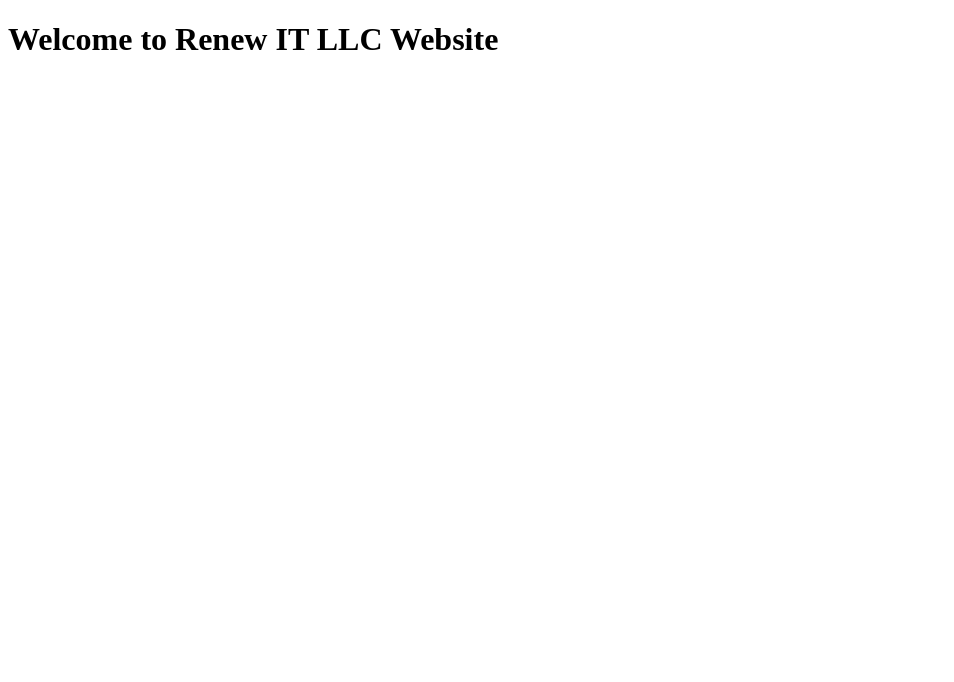
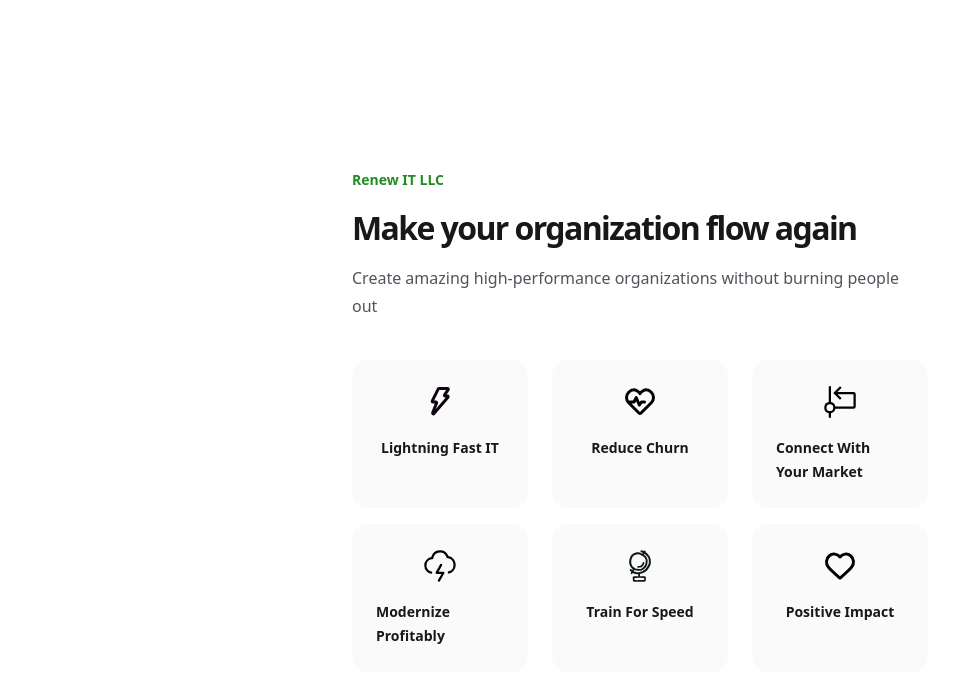
Before and after one commit to steele232/renew-it-website, a plain HTML site: page index.html in a window 1280 px wide. Shown: the whole page, without its empty margins (0-954 px from the left). Drawn offline with nearby package versions, Linux system fonts and the light colour scheme.

Commit message:
Add nicer webpage I created, with favicons, colors, images
	new file:   android-chrome-192x192.png
	new file:   android-chrome-512x512.png
	new file:   apple-touch-icon.png
	new file:   favicon-16x16.png
	new file:   favicon-32x32.png
	new file:   favicon.ico
	new file:   images/connect-recursive-svgrepo-com.svg
	new file:   images/health-svgrepo-com.svg
	new file:   images/heart-svgrepo-com.svg
	new file:   images/lightning-bolt-svgrepo-com.svg
	new file:   images/lightning-svgrepo-com.svg
	new file:   images/teach-svgrepo-com.svg
	modified:   index.html
	deleted:    public/index.html
	new file:   site.webmanifest
	new file:   style.css

```diff
--- a/index.html
+++ b/index.html
@@ -1,16 +1,95 @@
 <!DOCTYPE html>
 <html lang="en">
+
 <head>
   <meta charset="UTF-8">
   <meta name="viewport" content="width=device-width, initial-scale=1.0">
   <meta http-equiv="X-UA-Compatible" content="ie=edge">
   <title>Renew IT LLC</title>
-    <!-- <link rel="stylesheet" href="./style.css"> -->
+  <link rel="stylesheet" href="style.css">
   <!-- <link rel="icon" href="./favicon.ico" type="image/x-icon"> -->
+  <script src="https://cdn.tailwindcss.com"></script>
+
+  <!-- Favicon stuff -->
+  <link rel="apple-touch-icon" sizes="180x180" href="/apple-touch-icon.png">
+  <link rel="icon" type="image/png" sizes="32x32" href="/favicon-32x32.png">
+  <link rel="icon" type="image/png" sizes="16x16" href="/favicon-16x16.png">
+  <link rel="manifest" href="/site.webmanifest">
 </head>
+
 <body>
-    <main>
-        <h1>Welcome to Renew IT LLC Website</h1>
-    </main>
+  <div class="px-4 py-10 sm:px-6 sm:py-28 lg:px-8 xl:px-28 xl:py-32">
+    <div class="mx-auto max-w-xl lg:mx-auto">
+      <h1 class="text-brand mt-10 flex items-center text-sm font-semibold leading-6"> Renew IT LLC
+      </h1>
+      <p class="text-[2rem] mt-4 font-semibold leading-10 tracking-tighter text-zinc-900 text-balance">
+        Make your organization flow again
+      </p>
+      <p class="mt-4 text-base leading-7 text-zinc-600">
+        Create amazing high-performance organizations without burning people out
+      </p>
+      <div class="flex">
+        <div class="w-full sm:w-auto">
+          <div class="mt-10 grid grid-cols-1 gap-x-6 gap-y-4 sm:grid-cols-3">
+            <a class="group relative rounded-2xl px-6 py-4 text-sm font-semibold leading-6 text-zinc-900 sm:py-6">
+              <span
+                class="absolute inset-0 rounded-2xl bg-zinc-50 transition group-hover:bg-zinc-100 sm:group-hover:scale-105">
+              </span>
+              <span class="relative flex items-center gap-4 sm:flex-col">
+                <img src="images/lightning-bolt-svgrepo-com.svg" alt="Heartbeat" width="36px" />
+                Lightning Fast IT
+              </span>
+            </a>
+            <a class="group relative rounded-2xl px-6 py-4 text-sm font-semibold leading-6 text-zinc-900 sm:py-6">
+              <span
+                class="absolute inset-0 rounded-2xl bg-zinc-50 transition group-hover:bg-zinc-100 sm:group-hover:scale-105">
+              </span>
+              <span class="relative flex items-center gap-4 sm:flex-col">
+                <img src="images/health-svgrepo-com.svg" alt="Heartbeat" width="36px" />
+                Reduce Churn
+              </span>
+            </a>
+            <a class="group relative rounded-2xl px-6 py-4 text-sm font-semibold leading-6 text-zinc-900 sm:py-6">
+              <span
+                class="absolute inset-0 rounded-2xl bg-zinc-50 transition group-hover:bg-zinc-100 sm:group-hover:scale-105">
+              </span>
+              <span class="relative flex items-center gap-4 sm:flex-col">
+                <img src="images/connect-recursive-svgrepo-com.svg" alt="Heartbeat" width="36px" />
+                Connect With Your Market
+              </span>
+            </a>
+            <a class="group relative rounded-2xl px-6 py-4 text-sm font-semibold leading-6 text-zinc-900 sm:py-6">
+              <span
+                class="absolute inset-0 rounded-2xl bg-zinc-50 transition group-hover:bg-zinc-100 sm:group-hover:scale-105">
+              </span>
+              <span class="relative flex items-center gap-4 sm:flex-col">
+                <img src="images/lightning-svgrepo-com.svg" alt="Heartbeat" width="36px" />
+                Modernize Profitably
+              </span>
+            </a>
+            <a class="group relative rounded-2xl px-6 py-4 text-sm font-semibold leading-6 text-zinc-900 sm:py-6">
+              <span
+                class="absolute inset-0 rounded-2xl bg-zinc-50 transition group-hover:bg-zinc-100 sm:group-hover:scale-105">
+              </span>
+              <span class="relative flex items-center gap-4 sm:flex-col">
+                <img src="images/teach-svgrepo-com.svg" alt="Heartbeat" width="36px" />
+                Train For Speed
+              </span>
+            </a>
+            <a class="group relative rounded-2xl px-6 py-4 text-sm font-semibold leading-6 text-zinc-900 sm:py-6">
+              <span
+                class="absolute inset-0 rounded-2xl bg-zinc-50 transition group-hover:bg-zinc-100 sm:group-hover:scale-105">
+              </span>
+              <span class="relative flex items-center gap-4 sm:flex-col">
+                <img src="images/heart-svgrepo-com.svg" alt="Heartbeat" width="36px" />
+                Positive Impact
+              </span>
+            </a>
+          </div>
+        </div>
+      </div>
+    </div>
+  </div>
 </body>
+
 </html>
--- /dev/null
+++ b/style.css
@@ -0,0 +1,4 @@
+
+.text-brand {
+    color: #228B22
+}
```
Also changed, not shown: public/index.html (deleted, +0 -16 lines), android-chrome-192x192.png (added), android-chrome-512x512.png (added), apple-touch-icon.png (added), favicon-16x16.png (added), favicon-32x32.png (added), favicon.ico (added), images/connect-recursive-svgrepo-com.svg (added), images/health-svgrepo-com.svg (added), images/heart-svgrepo-com.svg (added), images/lightning-bolt-svgrepo-com.svg (added), images/lightning-svgrepo-com.svg (added), images/teach-svgrepo-com.svg (added), site.webmanifest (added). Lines whose indentation alone changed are shown as unchanged.
